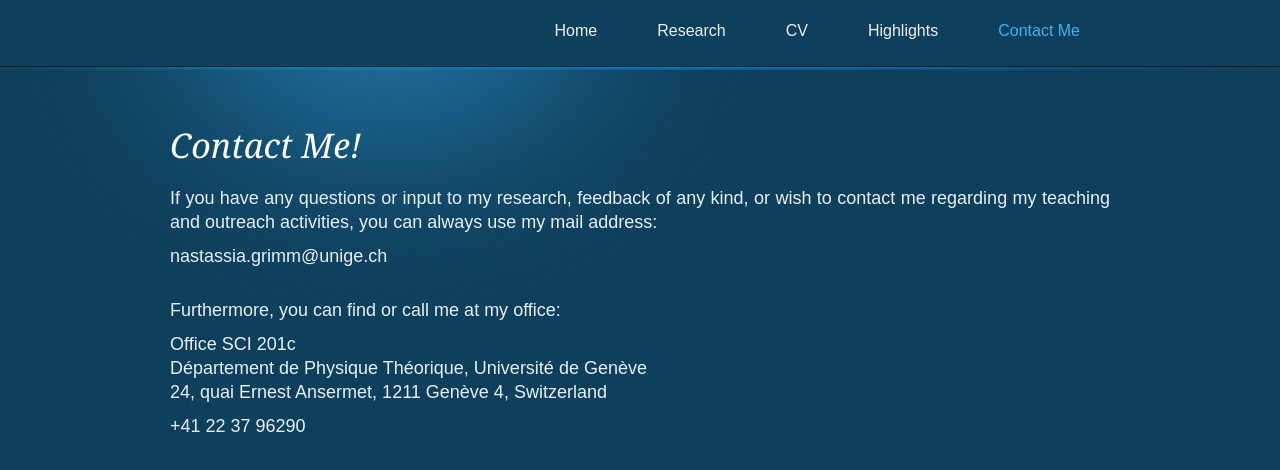
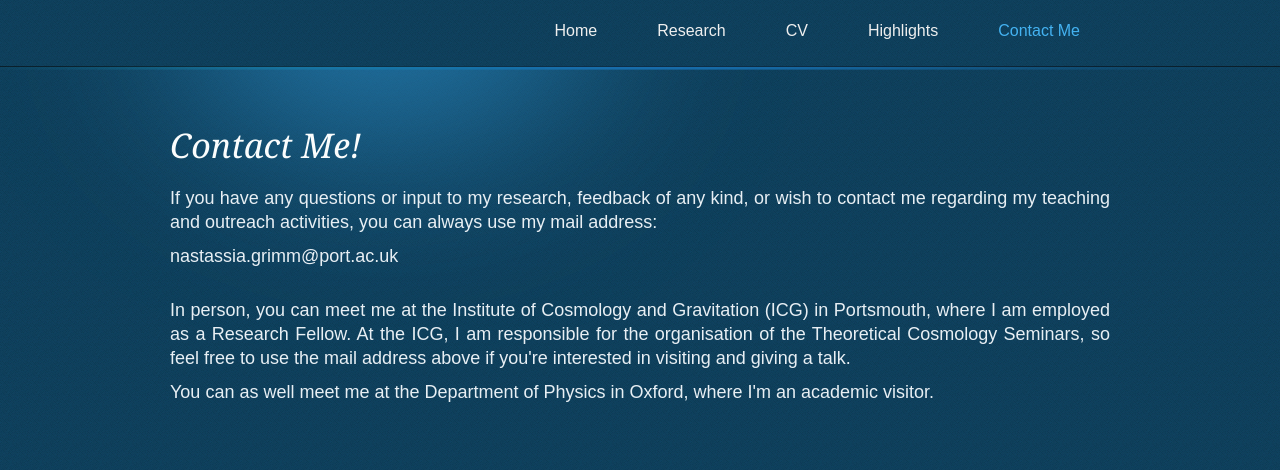
Before and after one commit to NastassiaG/NastassiaG.github.io, a plain HTML site: page contact.html in a window 1280 px wide. Shown: the top 470 px of the page. Drawn offline with Linux system fonts and the light colour scheme.

Commit message:
Updated affiliation

```diff
--- a/contact.html
+++ b/contact.html
@@ -39,20 +39,11 @@
                     If you have any questions or input to my research, feedback of any kind, or wish to contact me regarding my teaching and outreach activities, you can always use my mail address:
                 </p>
 
-                <p style="font-size:18px"> nastassia.grimm&#x0040;unige.ch   </p>
+                <p style="font-size:18px"> nastassia.grimm&#x0040;port.ac.uk   </p>
 
-                <p style="font-size:18px; padding-bottom: 10px"> Furthermore, you can find or call me at my office: </p>
+                <p style="font-size:18px; padding-bottom: 10px"> In person, you can meet me at the Institute of Cosmology and Gravitation (ICG) in Portsmouth, where I am employed as a Research Fellow. At the ICG, I am responsible for the organisation of the Theoretical Cosmology Seminars, so feel free to use the mail address above if you're interested in visiting and giving a talk.</p>
 
-                <p style="font-size:18px; padding-bottom: 10px">
-                    Office SCI 201c <br>
-                    Département de Physique Théorique, Université de Genève <br>
-                    24, quai Ernest Ansermet, 1211 Genève 4, Switzerland
-
-                </p>
-
-                <p style="font-size:18px; padding-bottom: 10px">
-                   +41 22 37 96290
-                </p>
+                 <p style="font-size:18px; padding-bottom: 10px"> You can as well meet me at the Department of Physics in Oxford, where I'm an academic visitor. </p>
 
 			</div>
 		</div>
```
Also changed, not shown: index.html (+3 -3 lines).
